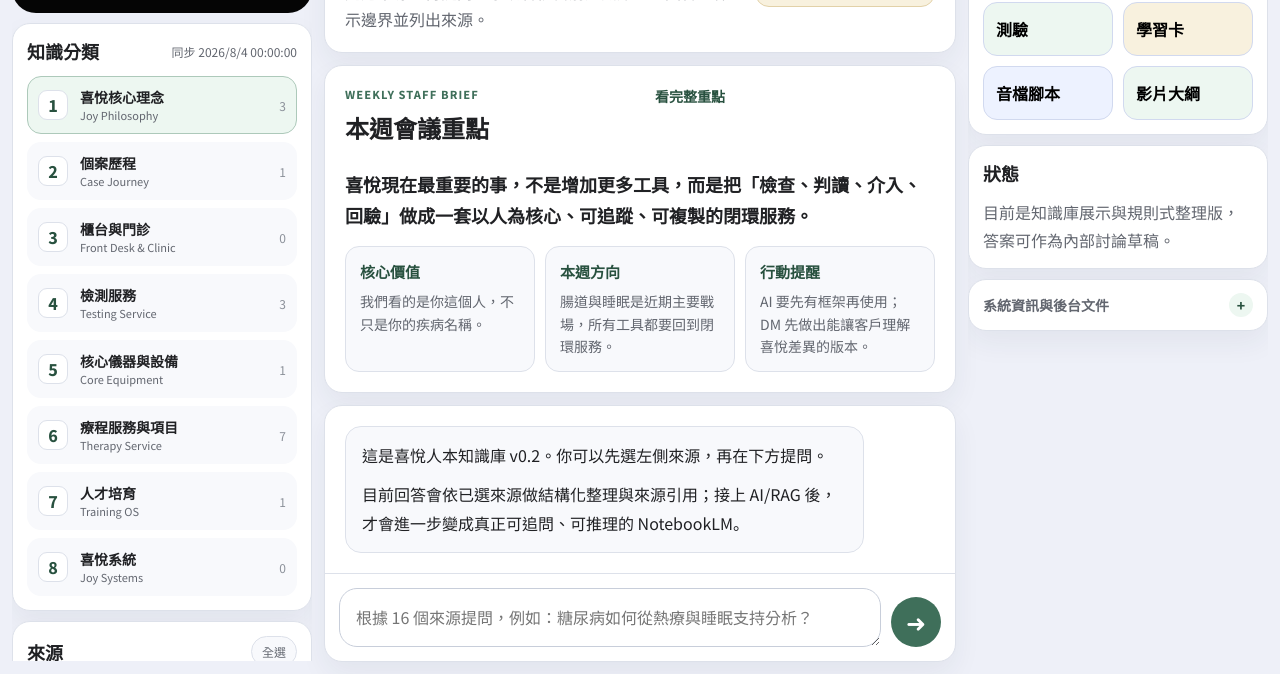
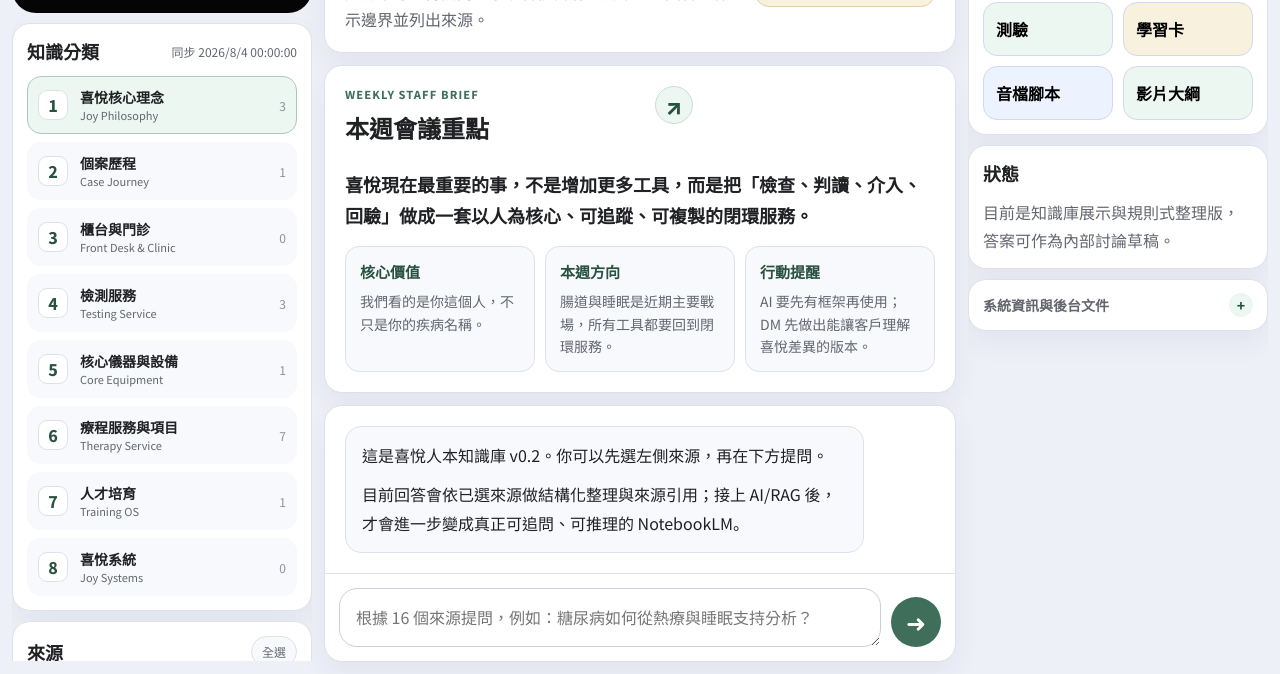
Before and after one commit to seijitsu0811-lab/nuliv-knowledge-os, a plain HTML site: page index.html in a window 1280 px wide. Shown: the part 127-801 px from the top of the page. Drawn offline with Linux system fonts and the light colour scheme.

Commit message:
Use icon link for weekly brief

```diff
--- a/index.html
+++ b/index.html
@@ -81,7 +81,7 @@
             <p class="eyebrow">Weekly Staff Brief</p>
             <h2>本週會議重點</h2>
           </div>
-          <a class="text-link" href="./WEEKLY_STAFF_BRIEF_2026_07.md" target="_blank" rel="noopener noreferrer">看完整重點</a>
+          <a class="icon-link" href="./WEEKLY_STAFF_BRIEF_2026_07.md" target="_blank" rel="noopener noreferrer" aria-label="開啟完整本週會議重點" title="開啟完整本週會議重點">↗</a>
         </div>
         <p class="weekly-main">
           喜悅現在最重要的事，不是增加更多工具，而是把「檢查、判讀、介入、回驗」做成一套以人為核心、可追蹤、可複製的閉環服務。
--- a/styles.css
+++ b/styles.css
@@ -133,15 +133,25 @@ h3 {
   line-height: 1.6;
 }
 
-.text-link {
+.icon-link {
+  display: grid;
+  place-items: center;
+  flex: 0 0 auto;
+  width: 38px;
+  height: 38px;
   color: var(--brand-dark);
-  font-size: 14px;
+  background: var(--green-soft);
+  border: 1px solid #cbded2;
+  border-radius: 999px;
+  font-size: 22px;
   font-weight: 800;
+  line-height: 1;
   text-decoration: none;
 }
 
-.text-link:hover {
-  text-decoration: underline;
+.icon-link:hover {
+  background: #dfeee6;
+  border-color: #9fc2ad;
 }
 
 .brand {
```
